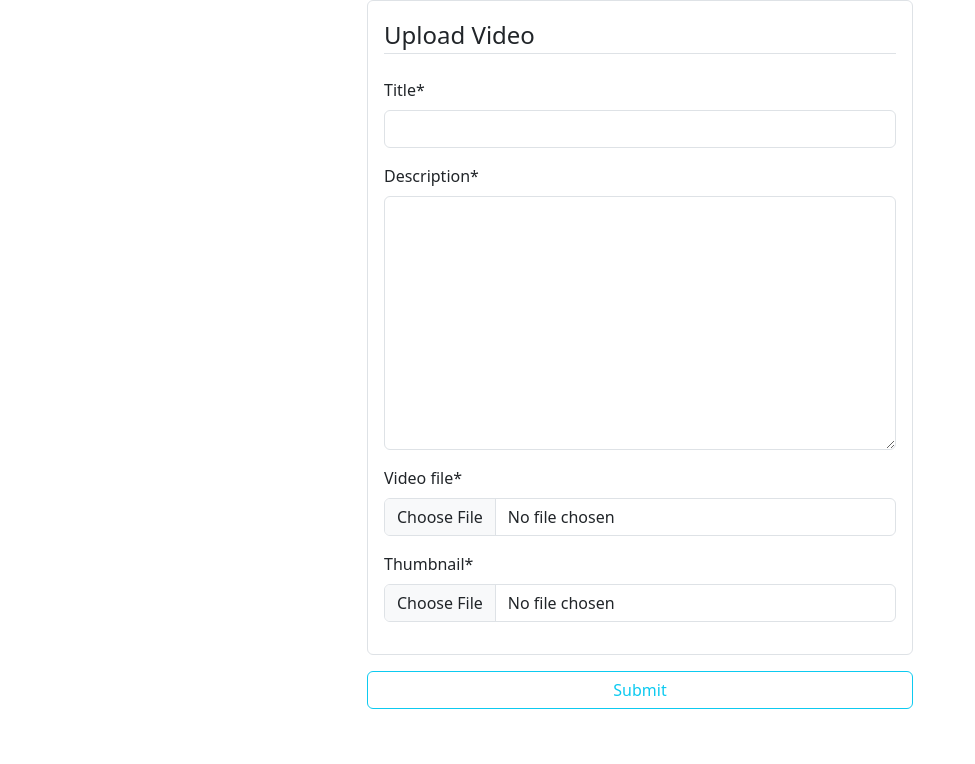
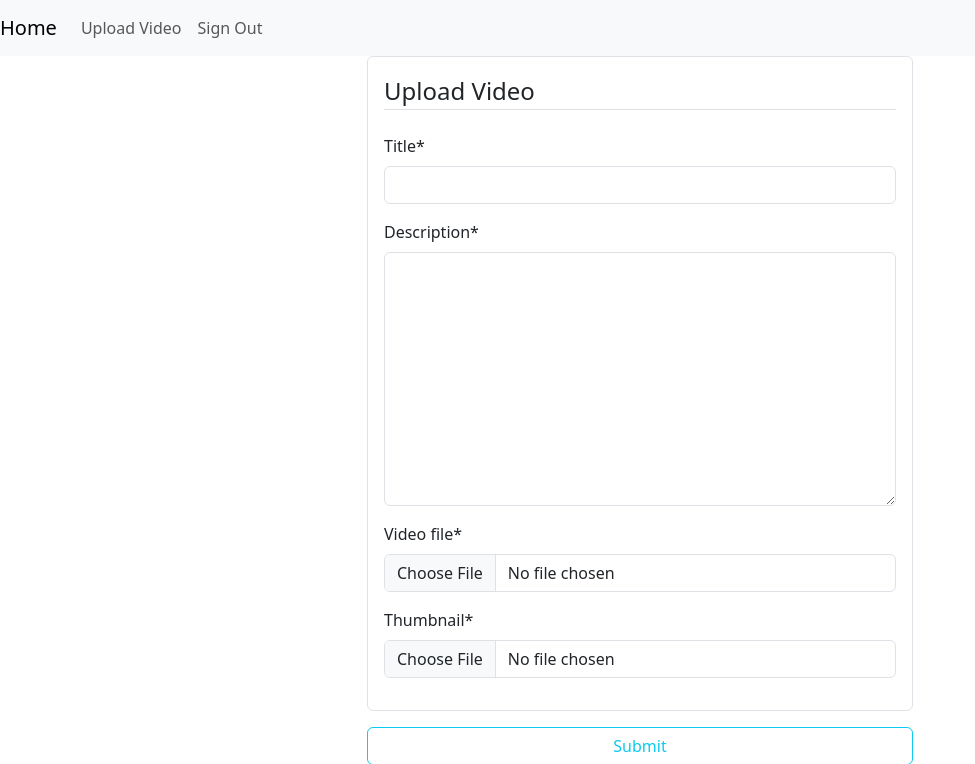
Before and after one commit to KolevAristocracy/Video-Sharing-App, a Django app: page /videos/create/ in a window 1280 px wide. Shown: the top 764 px of the page, without its empty margins (0-975 px from the left). Before the commit the page ends 709 px from the top, so only its background shows below. Run offline with Django 5.2, Linux system fonts and the light colour scheme; the visitor is signed in with stand-in values (Sample User, id 1); some libraries are stand-ins or nearby versions.

Commit message:
feat: Added navigation, ListView, and styles css

```diff
--- a/templates/base.html
+++ b/templates/base.html
@@ -5,11 +5,12 @@
     <meta name="viewport" content="width=device-width, initial-scale=1">
     <title>Video Sharing App</title>
     <link href="https://cdn.jsdelivr.net/npm/bootstrap@5.3.8/dist/css/bootstrap.min.css" rel="stylesheet" integrity="sha384-sRIl4kxILFvY47J16cr9ZwB07vP4J8+LH7qKQnuqkuIAvNWLzeN8tE5YBujZqJLB" crossorigin="anonymous">
-
+    <link rel="stylesheet" type="text/css" href="/media/css/styles.css">
     <link href="https://vjs.zencdn.net/8.23.3/video-js.css" rel="stylesheet" />
   </head>
 
   <body>
+  {% include 'videos/navigation.html' %}
   {% block content %}
   {% endblock %}
     <script src="https://cdn.jsdelivr.net/npm/bootstrap@5.3.8/dist/js/bootstrap.bundle.min.js" integrity="sha384-FKyoEForCGlyvwx9Hj09JcYn3nv7wiPVlz7YYwJrWVcXK/BmnVDxM+D2scQbITxI" crossorigin="anonymous"></script>
--- /dev/null
+++ b/templates/videos/navigation.html
@@ -0,0 +1,28 @@
+<nav class="navbar navbar-expand-lg navbar-light bg-light">
+    <a class="navbar-brand" href="{% url 'index' %}">Home</a>
+    <button class="navbar-toggler" type="button" data-toggle="collapse" data-target="#navbarSupportedContent" aria-controls="navbarSupportedContent" aria-expanded="false" aria-label="Toggle navigation">
+      <span class="navbar-toggler-icon"></span>
+    </button>
+
+    <div class="collapse navbar-collapse" id="navbarSupportedContent">
+      <ul class="navbar-nav mr-auto">
+      </ul>
+      <ul class="navbar-nav">
+        {% if user.is_authenticated %}
+        <li class="nav-item">
+            <a class="nav-link" href="{% url 'create-video' %}">Upload Video</a>
+        </li>
+        <li class="nav-item">
+          <a class="nav-link" href="{% url 'account_logout' %}">Sign Out</a>
+        </li>
+        {% else %}
+        <li class="nav-item">
+            <a class="nav-link" href="{% url 'account_signup' %}">Register</a>
+        </li>
+        <li class="nav-item">
+            <a class="nav-link" href="{% url 'account_login' %}">Sign In</a>
+        </li>
+        {% endif %}
+      </ul>
+    </div>
+  </nav>
--- a/templates/videos/video_detail.html
+++ b/templates/videos/video_detail.html
@@ -46,6 +46,10 @@
 
 			</div>
 		</div>
+        {% if object.uploader == user %}
+            <a class="video-icons icon-color" href="{% url 'video-update' object.pk %}"><ion-icon name="pencil-outline"></ion-icon></a>
+            <a class="video-icons icon-color" href="{% url 'delete-video' object.pk %}"><ion-icon name="close-outline"></ion-icon></a>
+        {% endif %}
 	</div>
 
 {% endblock content %}
--- a/videoSharing/urls.py
+++ b/videoSharing/urls.py
@@ -6,7 +6,7 @@ from videos import views as video_views
 
 urlpatterns = [
     path('admin/', admin.site.urls),
-    path('', video_views.index, name='index'),
+    path('', video_views.Index.as_view(), name='index'),
     path('videos/', include('videos.urls')),
     path('accounts/', include('allauth.urls')),
 ] + static(settings.MEDIA_URL, document_root=settings.MEDIA_ROOT)
--- a/videos/urls.py
+++ b/videos/urls.py
@@ -3,7 +3,7 @@ from django.urls import path, include
 from videos import views as video_views
 
 urlpatterns = [
-    path('', video_views.index, name='index'),
+    path('', video_views.Index.as_view(), name='index'),
     path('create/', video_views.CreateVideo.as_view(), name='create-video'),
     path('<int:pk>/', video_views.DetailVideo.as_view(), name='video-details'),
     path('<int:pk>/update', video_views.UpdateVideo.as_view(), name='video-update'),
--- a/videos/views.py
+++ b/videos/views.py
@@ -1,22 +1,25 @@
-from django.contrib.auth.mixins import LoginRequiredMixin
+from django.contrib.auth.mixins import LoginRequiredMixin, UserPassesTestMixin
 from django.shortcuts import render
 from django.urls import reverse
-from django.views.generic import CreateView, DetailView, UpdateView, DeleteView
+from django.views.generic import CreateView, DetailView, UpdateView, DeleteView, ListView
 
 from videos.models import Video
 
 
-def index(request):
-    return render(request, 'videos/index.html')
+class Index(ListView):
+    model = Video
+    template_name = 'videos/index.html'
+    ordering = '-date_posted'
 
-def video_stream(request, filename):
-    ...
 
 class CreateVideo(LoginRequiredMixin, CreateView):
     model = Video
     fields = ['title', 'description', 'video_file', 'thumbnail']
     template_name = 'videos/create_video.html'
 
+    def form_valid(self, form):
+        form.instance.uploader = self.request.user
+        return super().form_valid(form)
 
     def get_success_url(self):
         return reverse('video-details', kwargs={'pk': self.object.pk})
@@ -27,7 +30,7 @@ class DetailVideo(LoginRequiredMixin, DetailView):
     template_name = 'videos/video_detail.html'
 
 
-class UpdateVideo(LoginRequiredMixin, UpdateView):
+class UpdateVideo(LoginRequiredMixin, UserPassesTestMixin, UpdateView):
     model = Video
     fields = ['title', 'description']
     template_name = 'videos/create_video.html'
@@ -35,10 +38,18 @@ class UpdateVideo(LoginRequiredMixin, UpdateView):
     def get_success_url(self):
         return reverse('video-details', kwargs={'pk': self.object.pk})
 
+    def test_func(self):
+        video = self.get_object()
+        return self.request.user == video.uploader
 
-class DeleteVideo(LoginRequiredMixin, DeleteView):
+
+class DeleteVideo(LoginRequiredMixin, UserPassesTestMixin, DeleteView):
     model = Video
     template_name = 'videos/delete_video.html'
 
     def get_success_url(self):
         return reverse('index')
+
+    def test_func(self):
+        video = self.get_object()
+        return self.request.user == video.uploader
```
Also changed, not shown: media/css/styles.css (added, +72 -0 lines), templates/videos/index.html (+16 -1 lines).
